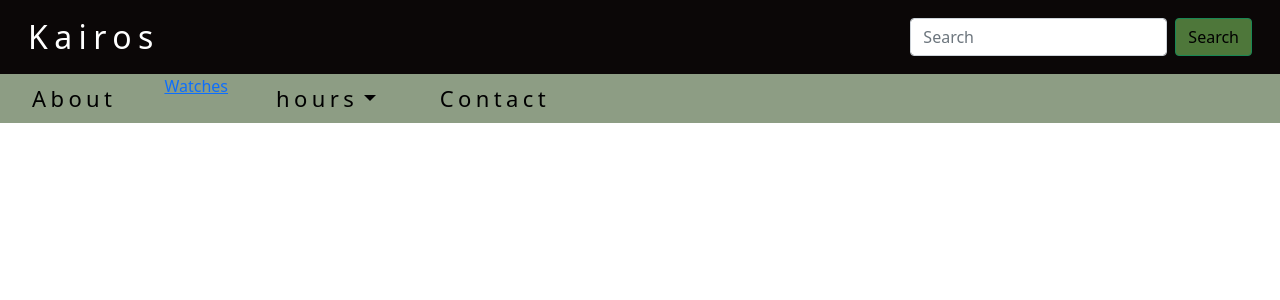
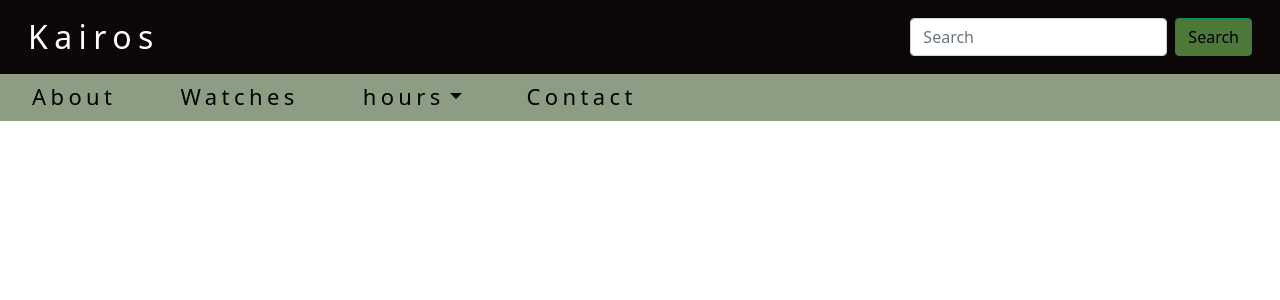
Before and after one commit to JennMP88/watchesApp, a React (Create React App) app: page /navbar in a window 1280 px wide. Shown: the top 300 px of the page. Built offline with nearby package versions, Linux system fonts and the light colour scheme.

Commit message:
minor css changes

```diff
--- a/src/App.js
+++ b/src/App.js
@@ -25,7 +25,7 @@ class App extends Component {
           <Navbar />
 
           <Routes>
-          <Route path="/" element={<MainPage/>} />
+          <Route path="/" element={<MainPage/>}/>
           <Route path="/watches" element={<Watches/>} />
           {/* <Overview/> */}
 
--- a/src/components/navbar.js
+++ b/src/components/navbar.js
@@ -34,8 +34,8 @@ const Navbar = () => {
         </li>
 
 
-        <li class="nav-item">
-        <Link to="/watches">Watches</Link>
+        <li class="nav-item ">
+        <Link to="/watches"  className="nav-link">Watches</Link>
         </li>
 
 
--- a/src/styles/navbar.css
+++ b/src/styles/navbar.css
@@ -1,16 +1,14 @@
 .navbar.navbar-expand-lg{
   background-color:#0b0707;
 }
+
 .navbar-brand{
-  /* color:#DDD74C; */
   color:white;
   font-size:32px;
   letter-spacing:.20em;
 }
 
-a.nav-link:hover{
-  /* color: #22221b; */
-  /* color:#4E773A; */
+.nav-link:hover{
   color:black;
 }
 
@@ -18,12 +16,16 @@ a.nav-link:hover{
   background-color:white;
 }
 
-a.nav-link{
-  /* color:#AFA4A4; */
+.nav-link{
+  padding-top:6px;
+  text-decoration: none;
   color:black;
-  /* color:blue; */
   font-size:22px;
   letter-spacing:.20em;
+}
+
+.nav-link:visited{
+  color:black;
 }
 
 .subNav{
@@ -31,7 +33,6 @@ a.nav-link{
 }
 
 .navbar-brand:hover{
-  /* color:#DDD74C; */
   color:white;
 }
 
@@ -40,15 +41,6 @@ a.nav-link{
 }
 
 .btn{
-  /* background-color:#DDD74C ; */
   background-color:#4E773A ;
   color:black;
 }
-
-/* .btn:hover{
-  color:#AFA4A4 ;
-} */
-
-
-/* 4E773A
-DDD74C */
```
